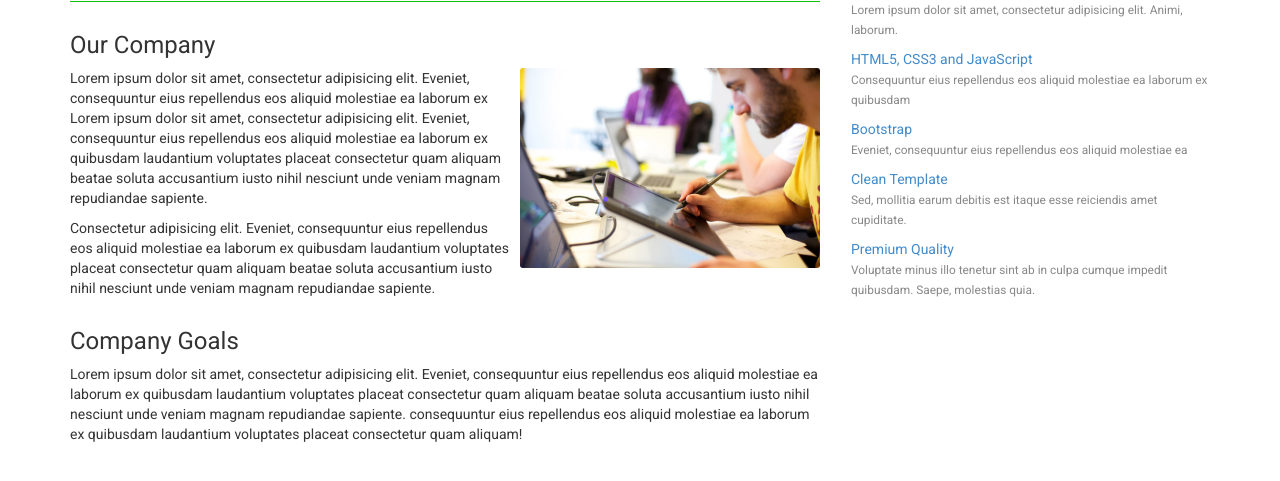
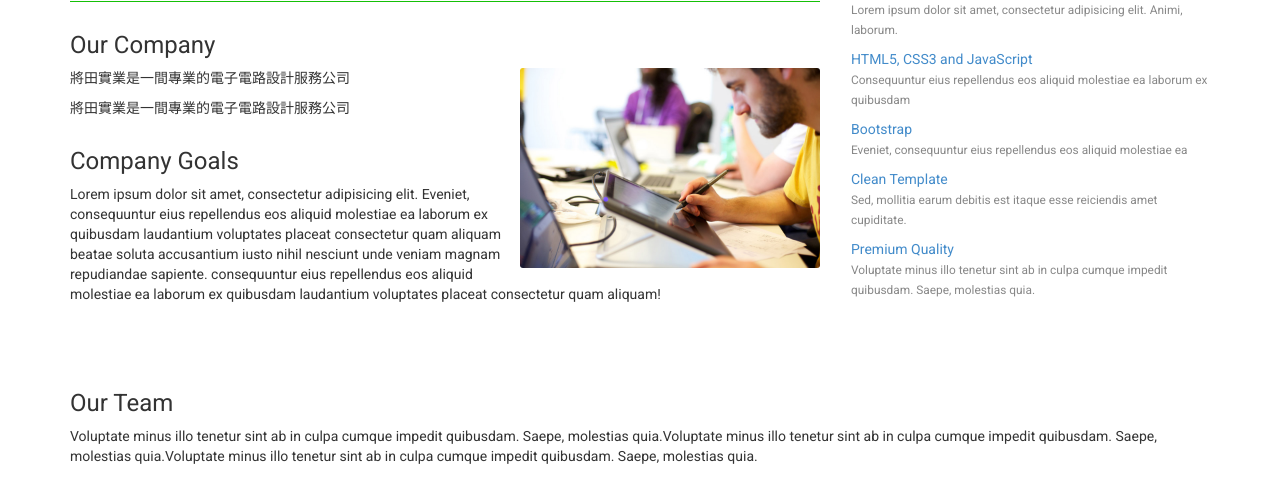
Before and after one commit to jiangtianc/testing, a plain HTML site: page about.html in a window 1280 px wide. Shown: the part 298-779 px from the top of the page. Drawn offline with nearby package versions, Linux system fonts and the light colour scheme.

Commit message:
Update about.html

```diff
--- a/about.html
+++ b/about.html
@@ -68,8 +68,8 @@
                 <h3>Our Company</h3>
                 <p>
                     <img src="assets/images/about.jpg" alt="" class="img-rounded pull-right" width="300">
-                    Lorem ipsum dolor sit amet, consectetur adipisicing elit. Eveniet, consequuntur eius repellendus eos aliquid molestiae ea laborum ex Lorem ipsum dolor sit amet, consectetur adipisicing elit. Eveniet, consequuntur eius repellendus eos aliquid molestiae ea laborum ex quibusdam laudantium voluptates placeat consectetur quam aliquam beatae soluta accusantium iusto nihil nesciunt unde veniam magnam repudiandae sapiente.</p>
-                <p>Consectetur adipisicing elit. Eveniet, consequuntur eius repellendus eos aliquid molestiae ea laborum ex quibusdam laudantium voluptates placeat consectetur quam aliquam beatae soluta accusantium iusto nihil nesciunt unde veniam magnam repudiandae sapiente.</p>
+                    將田實業是一間專業的電子電路設計服務公司</p>
+                <p>將田實業是一間專業的電子電路設計服務公司</p>
                 <h3>Company Goals</h3>
                 <p>Lorem ipsum dolor sit amet, consectetur adipisicing elit. Eveniet, consequuntur eius repellendus eos aliquid molestiae ea laborum ex quibusdam laudantium voluptates placeat consectetur quam aliquam beatae soluta accusantium iusto nihil nesciunt unde veniam magnam repudiandae sapiente. consequuntur eius repellendus eos aliquid molestiae ea laborum ex quibusdam laudantium voluptates placeat consectetur quam aliquam!</p>
             </section>
```
